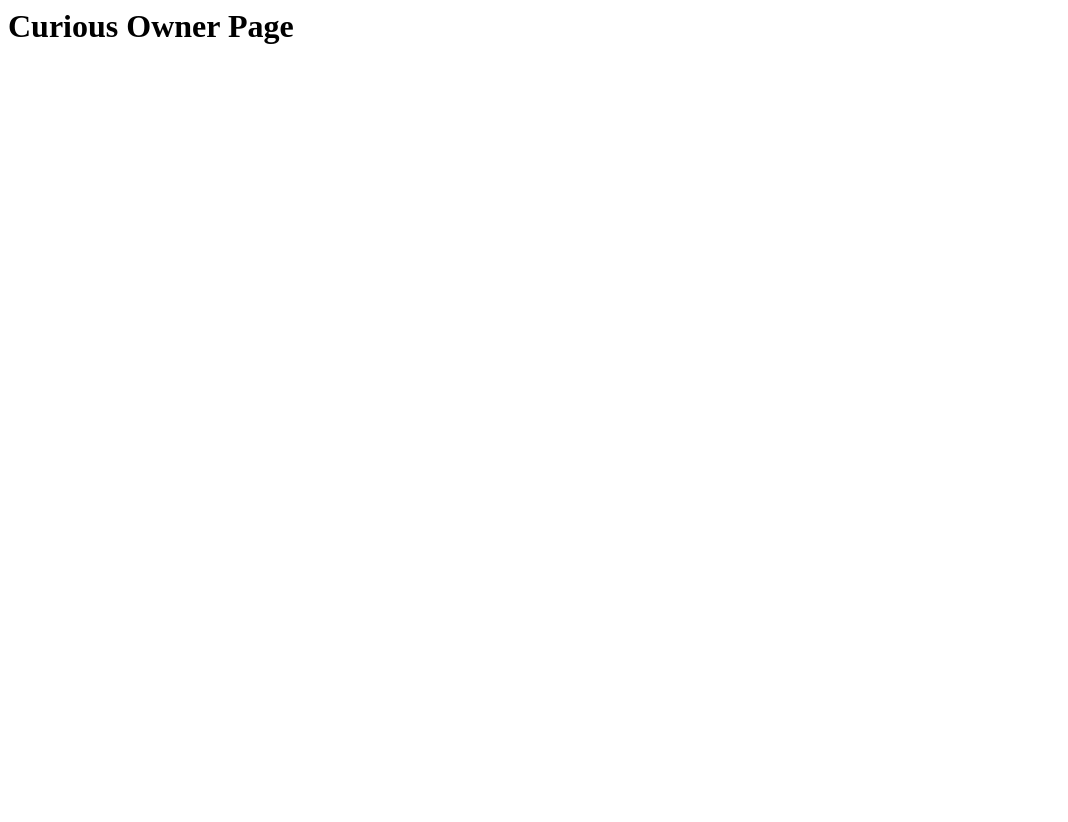
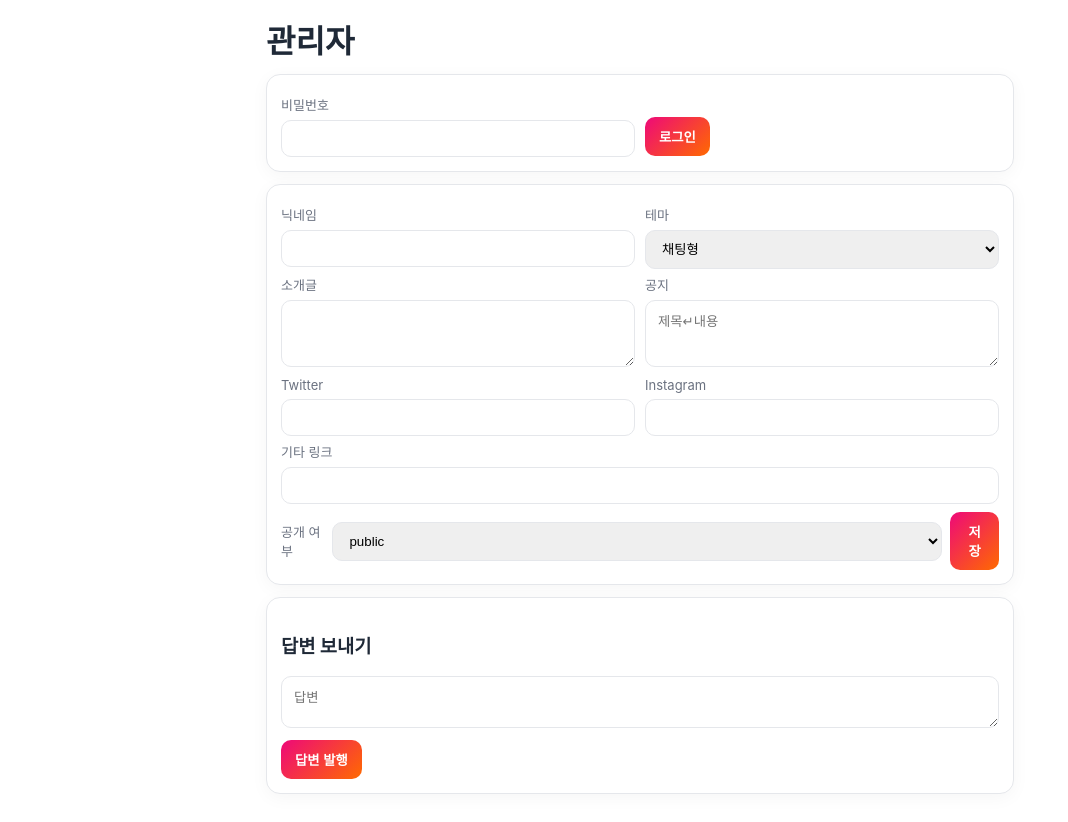
Before and after one commit to goldengwa/4ME2, a website: page public/curious-owner.html in a window 1280 px wide. Shown: the whole page, without its empty margins (0-1068 px from the left). Before the commit the page ends 800 px from the top, so only its background shows below. Drawn offline with Linux system fonts and the light colour scheme.

Commit message:
Update curious-owner.html

```diff
--- a/public/curious-owner.html
+++ b/public/curious-owner.html
@@ -1 +1,41 @@
-<h1>Curious Owner Page</h1>
+<!doctype html><html lang="ko"><head>
+<meta charset="utf-8"/><meta name="viewport" content="width=device-width,initial-scale=1"/>
+<title>큐리어스 관리자</title>
+<link rel="stylesheet" href="/style.css"/>
+</head><body>
+<div class="container">
+  <h1 id="title">관리자</h1>
+  <div class="card">
+    <div class="row">
+      <div><label>비밀번호</label><input id="pw" type="password" class="input"/></div>
+      <div><label>&nbsp;</label><button id="login" class="btn">로그인</button></div>
+    </div>
+  </div>
+  <div class="card">
+    <div class="row">
+      <div><label>닉네임</label><input id="nickname" class="input"/></div>
+      <div><label>테마</label><select id="theme" class="input"><option value="chat:default">채팅형</option><option value="comment:default">댓글형</option></select></div>
+    </div>
+    <div class="row">
+      <div><label>소개글</label><textarea id="intro" class="input" rows="3"></textarea></div>
+      <div><label>공지</label><textarea id="notice" class="input" rows="3" placeholder="제목↵내용"></textarea></div>
+    </div>
+    <div class="row">
+      <div><label>Twitter</label><input id="twitter" class="input"/></div>
+      <div><label>Instagram</label><input id="instagram" class="input"/></div>
+    </div>
+    <div><label>기타 링크</label><input id="common" class="input"/></div>
+    <div style="margin-top:8px;display:flex;gap:8px;align-items:center">
+      <label>공개 여부</label>
+      <select id="visibility" class="input"><option value="public">public</option><option value="private">private</option></select>
+      <button id="save" class="btn">저장</button>
+    </div>
+  </div>
+  <div class="card">
+    <h3>답변 보내기</h3>
+    <textarea id="ans" class="input" rows="2" placeholder="답변"></textarea>
+    <div style="margin-top:8px"><button id="send" class="btn">답변 발행</button></div>
+  </div>
+</div>
+<script src="/curious-owner.js"></script>
+</body></html>
```
